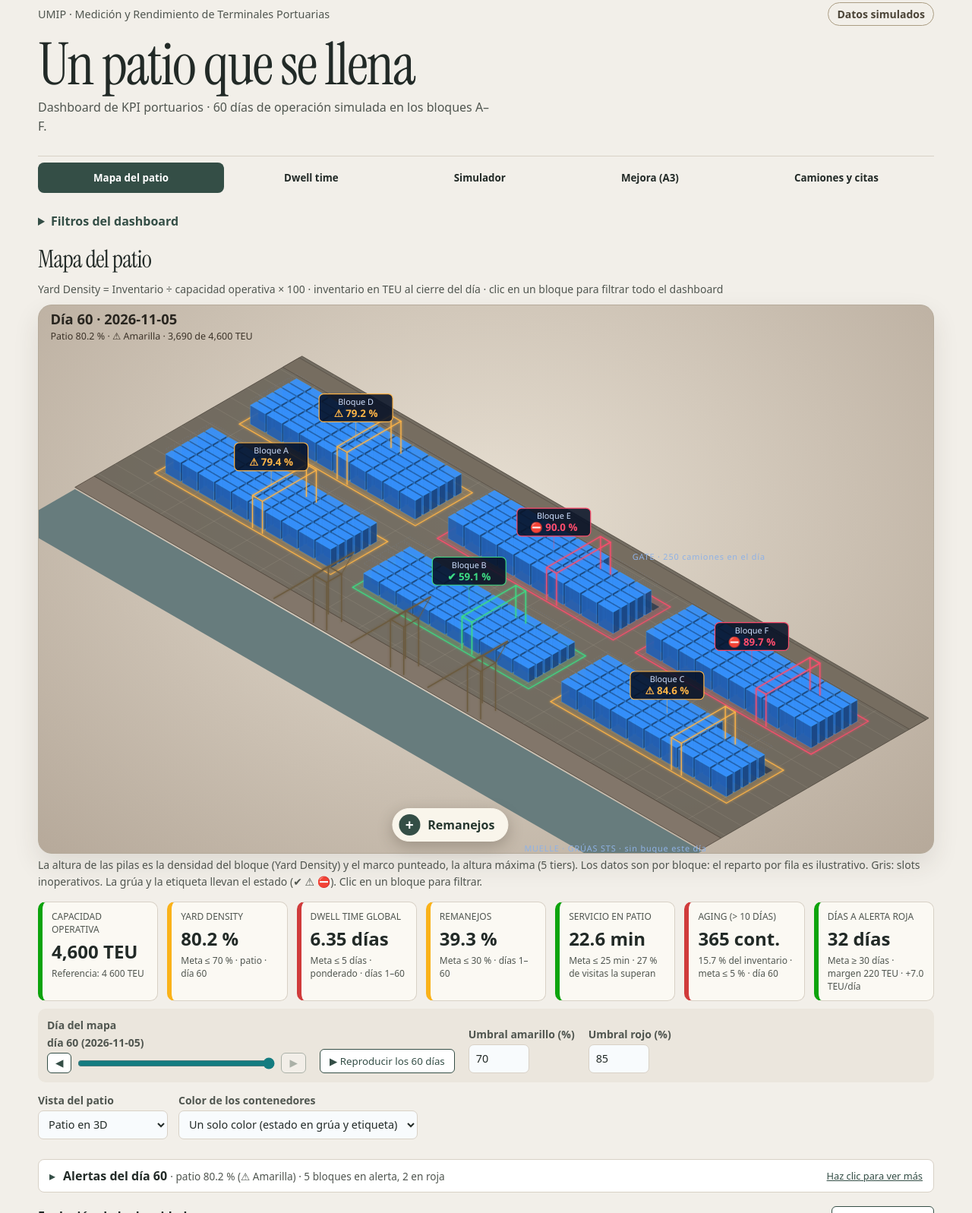
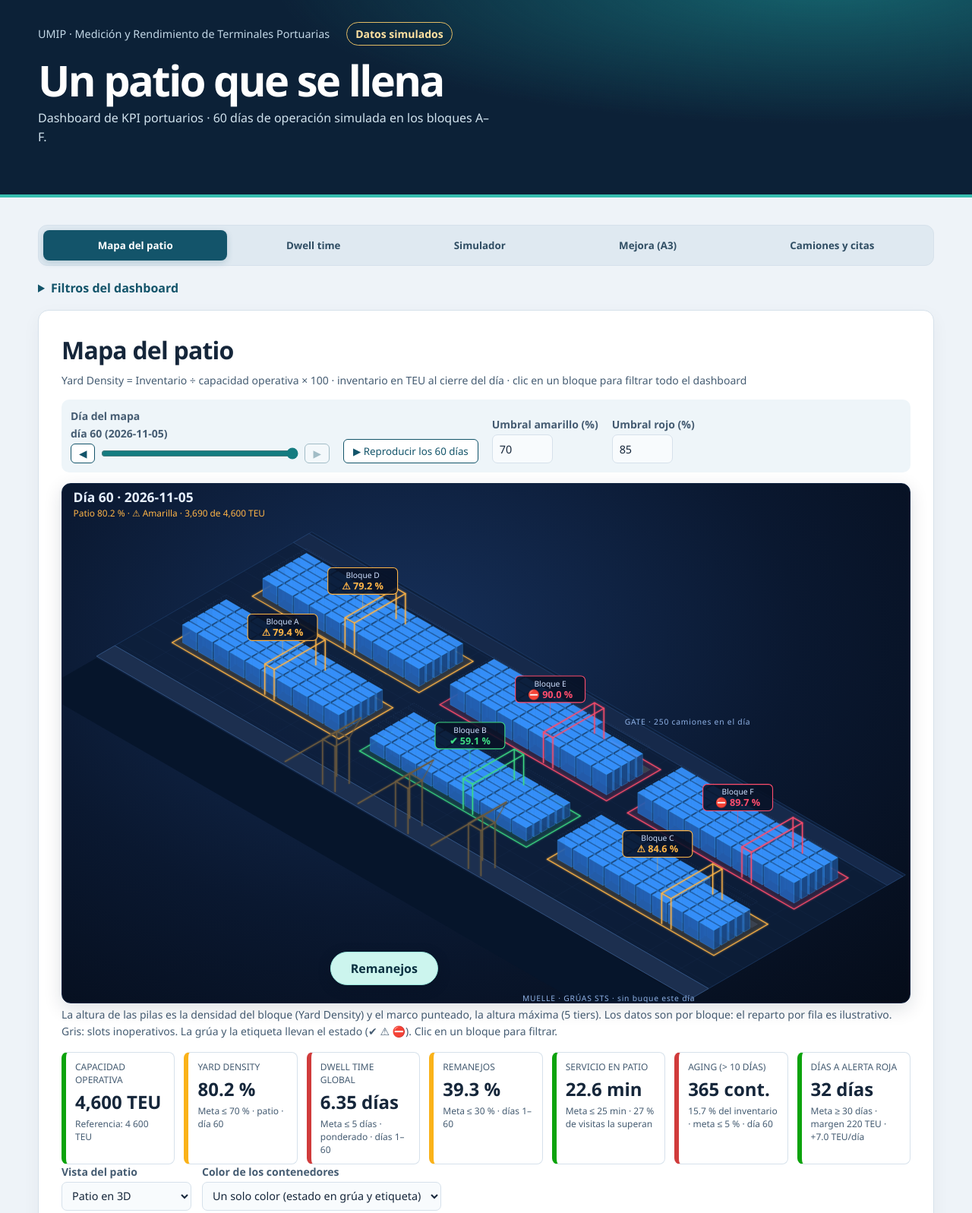
Before and after one commit to osmarborel16-hub/Proyecto-semestral-de-mediciones-y-rendimiento-portuario, a plain HTML site: page index.html in a window 1280 px wide. Shown: the part 35-1632 px from the top of the page at 76% size. Drawn offline with nearby package versions, Linux system fonts and the light colour scheme.

Commit message:
Recupera la paleta azul y destaca los controles de los 60 días

```diff
--- a/index.html
+++ b/index.html
@@ -3,7 +3,6 @@
 <head>
 <meta charset="UTF-8">
 <meta name="viewport" content="width=device-width, initial-scale=1.0">
-<link rel="stylesheet" href="https://fonts.googleapis.com/css2?family=Instrument+Serif&display=swap">
 <title>Dashboard KPI · Un patio que se llena</title>
 <script src="https://cdn.jsdelivr.net/npm/chart.js@4.4.1/dist/chart.umd.min.js"></script>
 <style>
@@ -370,63 +369,10 @@
   .dialogo-remanejos::backdrop { background: #09182bbb; }
   .dialogo-cabecera { display: flex; align-items: center; justify-content: space-between; gap: 12px; }
   .dialogo-cabecera h2, .dialogo-cabecera form { margin: 0; }
-  :root {
-    --fondo: #f2efe9; --tarjeta: #fbf9f3; --texto: #222a27;
-    --suave: #505650; --borde: #d8d1c6; --primario: #344e46;
-  }
-  body { font-family: system-ui, sans-serif; }
-  .cabecera { background: none; border: 0; color: var(--texto); }
-  .cabecera-contenido { padding-block: clamp(20px, 3vw, 42px) 6px; }
-  .cabecera-contexto { justify-content: space-between; }
-  .cabecera-contexto p, .cabecera-descripcion { color: var(--suave); }
-  .aviso { color: #4b4437; border-color: #ab9d83; font-weight: 600; }
-  .cabecera h1 {
-    font-family: "Instrument Serif", Georgia, serif;
-    font-size: clamp(2.8rem, 6vw, 6.25rem);
-    font-weight: 400;
-    line-height: .92;
-    letter-spacing: -.025em;
-  }
-  nav.pestanas { background: transparent; border: 0; border-top: 1px solid var(--borde); border-radius: 0; margin-top: 0; padding: 8px 0; }
-  nav.pestanas button { color: var(--texto); }
-  nav.pestanas button.activa { background: #344e46; box-shadow: none; }
   .filtros-panel { margin-bottom: 12px; }
   .filtros-panel > summary { width: fit-content; cursor: pointer; color: var(--primario); padding: 6px 0; font-weight: 650; }
   .filtros-panel .filtros { margin-top: 6px; }
-  #m1 { padding: 0; background: transparent; border: 0; box-shadow: none; }
-  #m1 > h2 { font-family: "Instrument Serif", Georgia, serif; font-weight: 400; }
-  #m1 > .nota { margin-bottom: 10px; }
-  .patio3d {
-    background: radial-gradient(ellipse at 50% 38%, #e7dfd2, #b6a99a);
-    border: 1px solid #b5aa9a;
-    border-radius: 18px;
-    box-shadow: 0 14px 34px #352b211c;
-  }
-  .patio3d svg { max-width: 1220px; margin-inline: auto; }
-  .boton-remanejos {
-    left: 46%;
-    bottom: 16px;
-    display: inline-flex;
-    align-items: center;
-    gap: 10px;
-    padding: 7px 17px 7px 8px;
-    background: #f9f5eb;
-    border-color: #f9f5eb;
-    color: #26372f;
-    box-shadow: 0 6px 20px #30271f45;
-  }
-  .boton-remanejos span {
-    display: grid;
-    place-items: center;
-    width: 28px;
-    height: 28px;
-    border-radius: 50%;
-    background: #344e46;
-    color: white;
-    font-size: 1.2rem;
-    line-height: 1;
-  }
-  .boton-remanejos:hover { background: #e7efdf; }
+  .kpis-patio { padding: 12px 0 0; grid-template-columns: repeat(auto-fit, minmax(min(100%, 145px), 1fr)); }
   .patio-con-acciones:has(#m1-patio3d[hidden]) .boton-remanejos {
     position: relative;
     left: auto;
@@ -434,13 +380,6 @@
     transform: none;
     margin-top: 10px;
   }
-  .dialogo-remanejos::backdrop { background: #22292370; backdrop-filter: blur(5px); }
-  .dialogo-cabecera h2 { font: 400 clamp(2rem, 4vw, 3.5rem)/1 "Instrument Serif", Georgia, serif; }
-  .dialogo-cabecera button { background: #344e46; border-color: #344e46; }
-  .kpis-patio { padding: 12px 0 0; grid-template-columns: repeat(auto-fit, minmax(min(100%, 145px), 1fr)); }
-  .kpis-patio .kpi { border-radius: 10px; }
-  .m1-controles { background: #ebe6dd; }
-  @media (max-width: 550px) { .boton-remanejos { left: 50%; } }
 </style>
 </head>
 <body>
@@ -492,17 +431,6 @@
 
   <div class="m1-cuerpo">
     <div>
-      <div class="patio-con-acciones">
-        <div class="patio3d" id="m1-patio3d" aria-label="Vista 3D del patio por bloque"></div>
-        <div class="patio" id="m1-patio-tarjetas" hidden>
-          <div class="muelle">MUELLE · GRÚAS STS</div>
-          <div class="bloques" id="m1-bloques"></div>
-          <div class="gate">GATE · CAMIONES</div>
-        </div>
-        <button type="button" class="boton-remanejos" id="m1-remanejos" aria-haspopup="dialog" aria-controls="m3"><span aria-hidden="true">+</span> Remanejos</button>
-      </div>
-      <p class="nota" id="m1-patio3d-nota"></p>
-      <div class="kpis kpis-patio" id="m1-kpis" aria-label="Indicadores del patio"></div>
       <div class="m1-controles">
         <div class="control-dia">
           <label for="m1-dia">Día del mapa <strong id="m1-dia-txt"></strong></label>
@@ -521,6 +449,17 @@
         </label>
       </div>
 
+      <div class="patio-con-acciones">
+        <div class="patio3d" id="m1-patio3d" aria-label="Vista 3D del patio por bloque"></div>
+        <div class="patio" id="m1-patio-tarjetas" hidden>
+          <div class="muelle">MUELLE · GRÚAS STS</div>
+          <div class="bloques" id="m1-bloques"></div>
+          <div class="gate">GATE · CAMIONES</div>
+        </div>
+        <button type="button" class="boton-remanejos" id="m1-remanejos" aria-haspopup="dialog" aria-controls="m3">Remanejos</button>
+      </div>
+      <p class="nota" id="m1-patio3d-nota"></p>
+      <div class="kpis kpis-patio" id="m1-kpis" aria-label="Indicadores del patio"></div>
       <div class="m1-vistas">
         <label>Vista del patio
           <select id="m1-modo" aria-label="Vista del patio">
@@ -1526,12 +1465,12 @@ function renderPatio3D(dia, f) {
   let suelo = '', bloques = '', etiquetas = '';
 
   // Suelo: patio, calle del gate, muelle y agua
-  suelo += `<polygon points="${pts([[-6, -7, 0], [X1 + 6, -7, 0], [X1 + 6, QY0, 0], [-6, QY0, 0]])}" fill="#625c52" fill-opacity=".85" stroke="#514940" stroke-width="1"/>`;
-  for (let x = 0; x <= X1; x += 6) suelo += linea3D([x, -7, 0], [x, QY0, 0], 'rgba(245,237,219,.13)', 0.8);
-  for (let y = -6; y <= QY0; y += 3) suelo += linea3D([-6, y, 0], [X1 + 6, y, 0], 'rgba(245,237,219,.13)', 0.8);
-  suelo += `<polygon points="${pts([[-6, -6.5, 0], [X1 + 6, -6.5, 0], [X1 + 6, -3.5, 0], [-6, -3.5, 0]])}" fill="#766d60" stroke="#514940" stroke-width=".8"/>`;
-  suelo += `<polygon points="${pts([[-6, QY0, 0], [X1 + 6, QY0, 0], [X1 + 6, QY1, 0], [-6, QY1, 0]])}" fill="#82766a" stroke="#53483e" stroke-width="1"/>`;
-  suelo += `<polygon points="${pts([[-6, QY1, -0.3], [X1 + 6, QY1, -0.3], [X1 + 6, QY1 + 11, -0.3], [-6, QY1 + 11, -0.3]])}" fill="#677c7d"/>`;
+  suelo += `<polygon points="${pts([[-6, -7, 0], [X1 + 6, -7, 0], [X1 + 6, QY0, 0], [-6, QY0, 0]])}" fill="#0d1f3b" fill-opacity=".85" stroke="#1d3b66" stroke-width="1"/>`;
+  for (let x = 0; x <= X1; x += 6) suelo += linea3D([x, -7, 0], [x, QY0, 0], 'rgba(90,140,210,.07)', 0.8);
+  for (let y = -6; y <= QY0; y += 3) suelo += linea3D([-6, y, 0], [X1 + 6, y, 0], 'rgba(90,140,210,.07)', 0.8);
+  suelo += `<polygon points="${pts([[-6, -6.5, 0], [X1 + 6, -6.5, 0], [X1 + 6, -3.5, 0], [-6, -3.5, 0]])}" fill="#16294a" stroke="#28497a" stroke-width=".8"/>`;
+  suelo += `<polygon points="${pts([[-6, QY0, 0], [X1 + 6, QY0, 0], [X1 + 6, QY1, 0], [-6, QY1, 0]])}" fill="#1c2f4f" stroke="#3a5d8f" stroke-width="1"/>`;
+  suelo += `<polygon points="${pts([[-6, QY1, -0.3], [X1 + 6, QY1, -0.3], [X1 + 6, QY1 + 11, -0.3], [-6, QY1 + 11, -0.3]])}" fill="#06152b"/>`;
 
   // Bloques (de atrás hacia adelante para que lo cercano tape a lo lejano)
   const orden = ['D', 'E', 'F', 'A', 'B', 'C'];
@@ -1626,9 +1565,9 @@ function renderPatio3D(dia, f) {
   // Rótulo del día
   const dT = yardDensity(dia), eT = estadoDensidad(dT);
   const hud = `<g pointer-events="none" transform="translate(${(minX + 18).toFixed(1)},${(minY + 30).toFixed(1)})">
-    <text font-size="22" font-weight="700" fill="#292620">Día ${dia} · ${fechaDe(dia)}</text>
-    <text y="24" font-size="15" fill="#3c3329">Patio ${fmt(dT)} % · ${ESTADO[eT]} · ${inventarioTEU(dia).toLocaleString('es-PA')} de ${capacidadOperativa().toLocaleString('es-PA')} TEU</text>
-    ${modoCat ? Object.keys(CATEGORIAS).map((c, n) => `<g transform="translate(${n * 120},42)"><rect width="13" height="13" rx="2" fill="${COLOR_CAT_3D[c]}"/><text x="19" y="11.5" font-size="13" fill="#302b24">${CATEGORIAS[c]}</text></g>`).join('') : ''}</g>`;
+    <text font-size="22" font-weight="700" fill="#e6f0ff">Día ${dia} · ${fechaDe(dia)}</text>
+    <text y="24" font-size="15" fill="${COLOR_ESTADO_3D[eT]}">Patio ${fmt(dT)} % · ${ESTADO[eT]} · ${inventarioTEU(dia).toLocaleString('es-PA')} de ${capacidadOperativa().toLocaleString('es-PA')} TEU</text>
+    ${modoCat ? Object.keys(CATEGORIAS).map((c, n) => `<g transform="translate(${n * 120},42)"><rect width="13" height="13" rx="2" fill="${COLOR_CAT_3D[c]}"/><text x="19" y="11.5" font-size="13" fill="#cfe0ff">${CATEGORIAS[c]}</text></g>`).join('') : ''}</g>`;
 
   document.getElementById('m1-patio3d').innerHTML =
     `<svg viewBox="${minX.toFixed(0)} ${minY.toFixed(0)} ${(maxX - minX).toFixed(0)} ${(maxY - minY).toFixed(0)}" xmlns="http://www.w3.org/2000/svg" font-family="Segoe UI, Arial, sans-serif" role="img" aria-label="Patio en 3D, día ${dia}">
```
